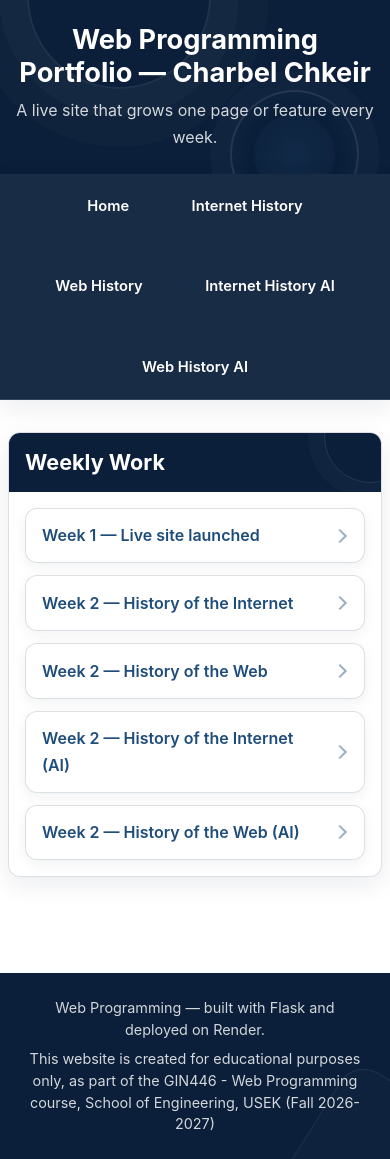
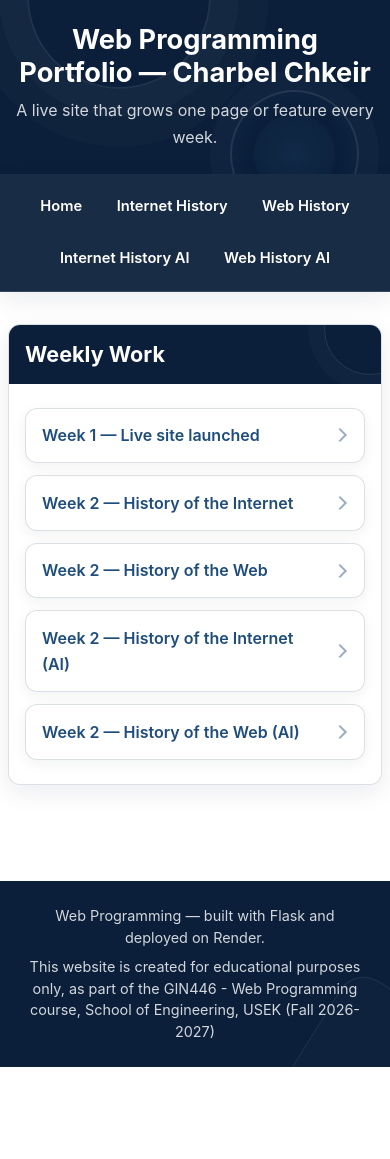
Before and after one commit to Charbel-Chkeir/web-programming-site, a Flask app: page / in a window 390 px wide. After the commit the page ends 1067 px from the top, so only its background shows below. Run offline with Flask 3, Linux system fonts and the light colour scheme.

Commit message:
Add responsive layout with Flexbox and Grid

```diff
--- a/static/style.css
+++ b/static/style.css
@@ -241,7 +241,7 @@ body > nav ul {
     align-items: center;
     flex-wrap: wrap;
 
-    gap: 2.5rem;
+    gap: var(--space-sm);
 
     list-style: none;
 }
@@ -503,20 +504,26 @@ section > article:last-child {
    HOME PAGE — WEEKLY WORK
 ========================================================= */
 
-main > section:first-child > ul {
-    margin: var(--space-lg);
+.weekly-list {
+    margin: var(--space-md);
 
     padding: 0;
 
     list-style: none;
+
+    display: grid;
+
+    grid-template-columns:
+        repeat(
+            auto-fit,
+            minmax(240px, 1fr)
+        );
+
+    gap: var(--space-sm);
 }
 
-main > section:first-child > ul > li {
-    margin: 0 0 var(--space-sm);
-}
-
-main > section:first-child > ul > li:last-child {
-    margin-bottom: 0;
+.weekly-list > li {
+    margin: 0;
 }
 
 
@@ -534,10 +541,10 @@ main > section:first-child > ul > li > a {
     width: 100%;
 
     padding:
-        0.95rem
-        3rem
-        0.95rem
-        1.1rem;
+        0.85rem
+        2.7rem
+        0.85rem
+        1rem;
 
     color: var(--color-secondary);
 
@@ -980,61 +987,60 @@ video {
    SMALL SCREEN SAFETY
 ========================================================= */
 
-@media (max-width: 640px) {
+@media (min-width: 641px) {
 
-    main,
+    main {
+        width: min(100% - 2rem, var(--content-width));
+
+        padding: var(--space-2xl) 0;
+    }
+
     main:has(> article),
     main:has(> header) {
-        width: min(100% - 1rem, var(--history-width));
-
-        padding:
-            var(--space-xl)
-            0;
+        width: min(100% - 2rem, var(--history-width));
     }
 
     body > header {
-        padding:
-            var(--space-lg)
-            var(--space-md);
+        padding: 3rem var(--space-lg);
     }
 
     body > nav ul {
-        width: calc(100% - 1rem);
+        width: min(100% - 2rem, var(--content-width));
+
+        gap: 2.5rem;
     }
 
     body > nav a {
-        padding:
-            0.5rem
-            0.7rem;
+        padding: 0.55rem 0.9rem;
 
-        font-size: 0.92rem;
+        font-size: 1rem;
     }
 
     section > h2 {
-        padding: var(--space-md);
+        padding: var(--space-md) var(--space-lg);
     }
 
     section > p,
     section > ul,
     section > table,
     section > article {
-        margin-left: var(--space-md);
-        margin-right: var(--space-md);
+        margin-left: var(--space-lg);
+        margin-right: var(--space-lg);
     }
 
     article {
-        padding: var(--space-md);
+        padding: var(--space-lg);
     }
 
-    main > section:first-child > ul {
-        margin: var(--space-md);
+    .weekly-list {
+        margin: var(--space-lg);
     }
 
     main > section:first-child > ul > li > a {
         padding:
-            0.85rem
-            2.7rem
-            0.85rem
-            1rem;
+            0.95rem
+            3rem
+            0.95rem
+            1.1rem;
     }
 }
--- a/templates/index.html
+++ b/templates/index.html
@@ -9,7 +9,7 @@ Home
     <h2>Weekly Work</h2>
 
     <!-- Each week you add a link here to that week's page or feature. -->
-    <ul>
+    <ul class="weekly-list">
         {% for item in weekly_work %}
             <li>
                 <a href="{{ item.url }}">
```
Also changed, not shown: other parts of static/style.css (+12 -11 lines).
